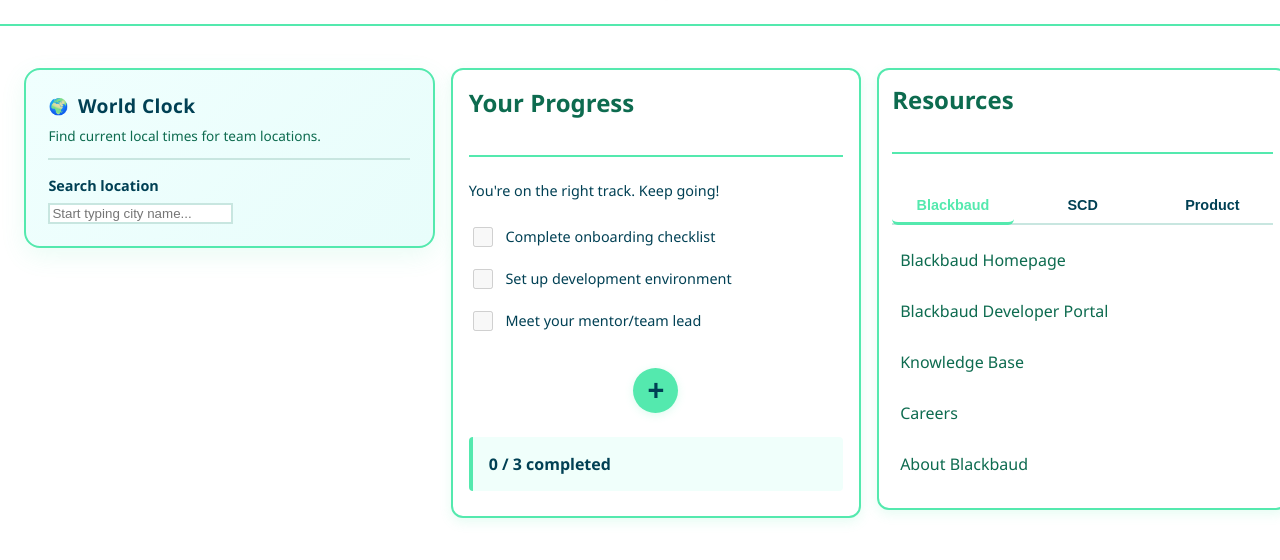
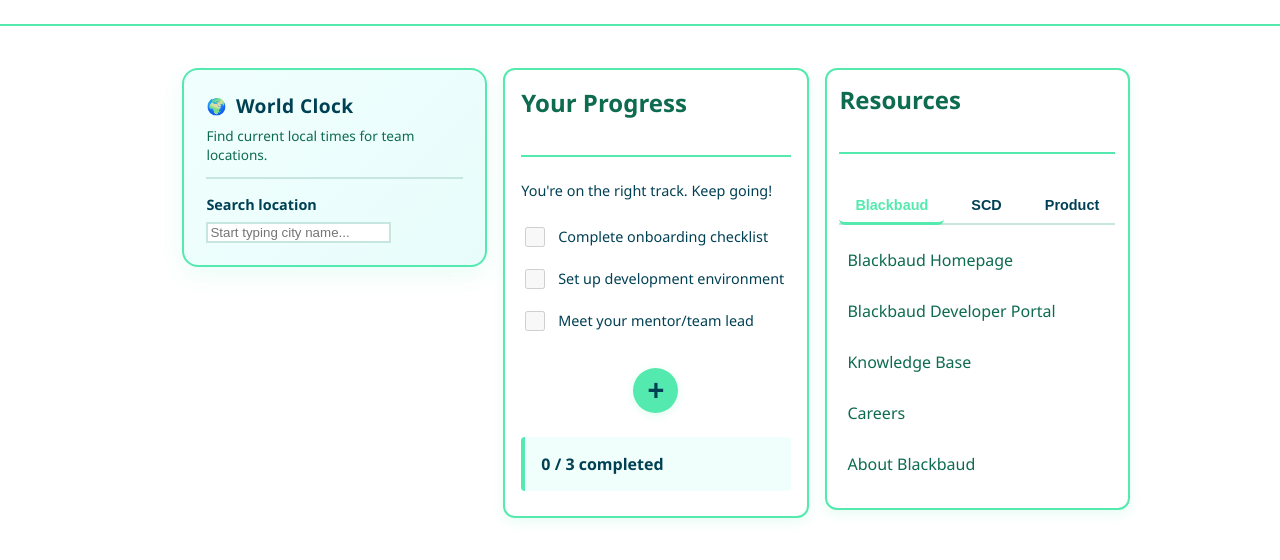
Before and after one commit to elizabethfavre/OTG2026, a website with bundled scripts: page dashboard.html in a window 1280 px wide. Shown: the part 104-664 px from the top of the page. Built offline with nearby package versions, Linux system fonts and the light colour scheme; no server answers; sample sign-in values are in the browser's storage.

Commit message:
Adjust dashboard grid to 75% width - each column is 25% of page

```diff
--- a/style.css
+++ b/style.css
@@ -67,7 +67,9 @@
   grid-template-columns: 1fr 1fr 1fr;
   gap: 1rem;
   align-items: start;
-  width: 100%;
+  width: 75%;
+  max-width: 1200px;
+  margin: 0 auto;
 }
 
 .dashboard-left,
```
